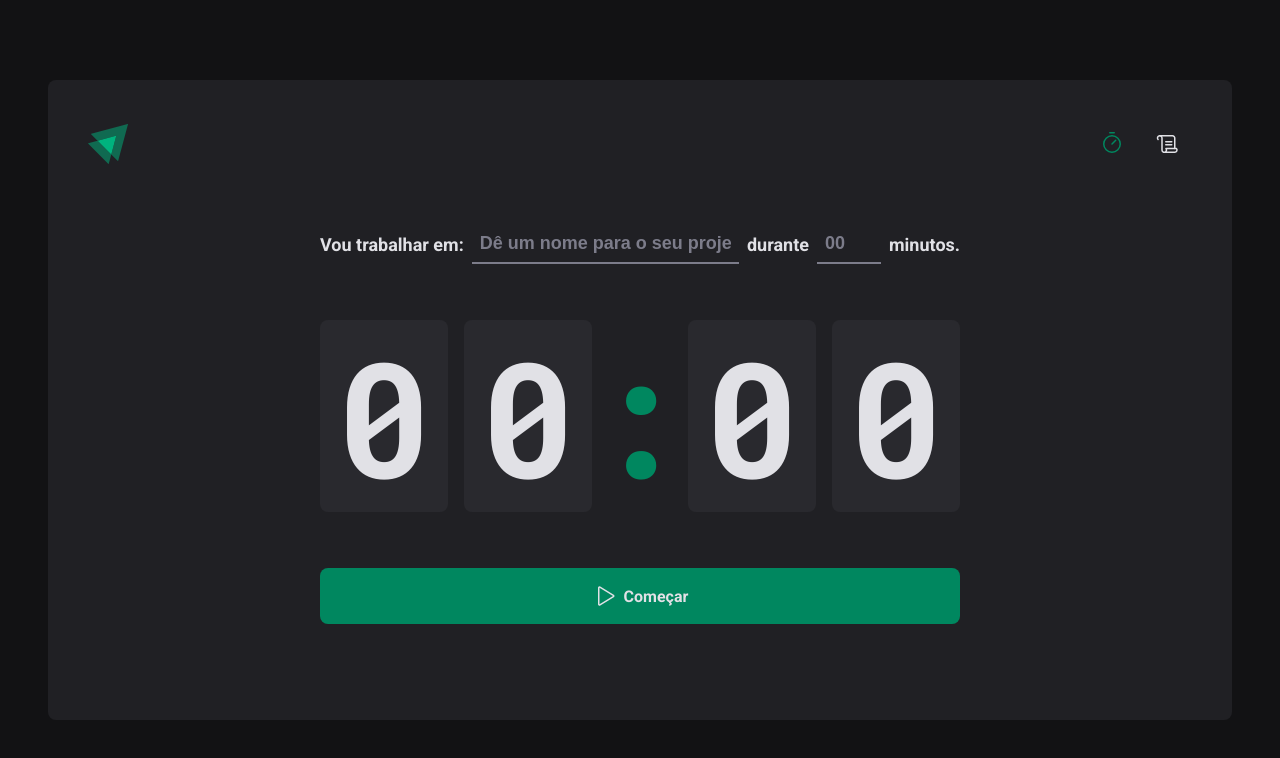
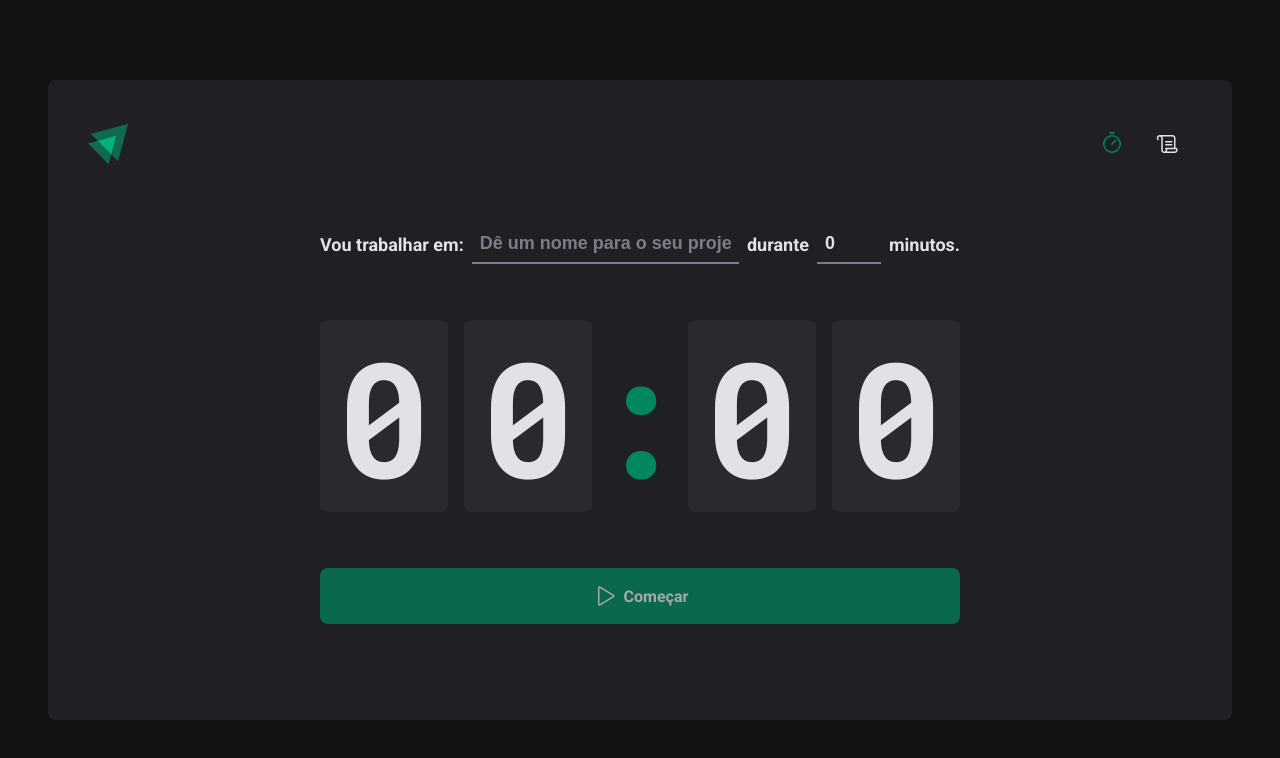
Before and after one commit to GustavoGJesus/pomodoro, a React (Vite) app: page / in a window 1280 px wide. Shown: the top 758 px of the page. Built offline with nearby package versions, Linux system fonts and the light colour scheme.

Commit message:
feat: add validate form

```diff
--- a/package.json
+++ b/package.json
@@ -10,11 +10,14 @@
     "preview": "vite preview"
   },
   "dependencies": {
+    "@hookform/resolvers": "^3.1.0",
     "phosphor-react": "^1.4.1",
     "react": "^18.2.0",
     "react-dom": "^18.2.0",
+    "react-hook-form": "^7.43.9",
     "react-router-dom": "^6.11.0",
-    "styled-components": "^5.3.10"
+    "styled-components": "^5.3.10",
+    "zod": "^3.21.4"
   },
   "devDependencies": {
     "@types/react": "^18.0.28",
--- a/src/pages/Home/index.tsx
+++ b/src/pages/Home/index.tsx
@@ -9,16 +9,49 @@
   TaskInput,
 } from "./styles";
 
+import { useForm } from "react-hook-form";
+import { zodResolver } from "@hookform/resolvers/zod";
+import * as zod from "zod";
+
+const newCycleFormValidationSchema = zod.object({
+  task: zod.string().min(1, "Informe a tarefa"),
+  minutesAmount: zod
+    .number()
+    .min(5, "O ciclo precisa ser de no mínimo 05 minutos")
+    .max(60, "O ciclo precisa ser de no máximo 60 minutos"),
+});
+
+type NewCycleFormData = zod.infer<typeof newCycleFormValidationSchema>;
+
 export function Home() {
+  const { register, handleSubmit, watch, formState, reset } =
+    useForm<NewCycleFormData>({
+      resolver: zodResolver(newCycleFormValidationSchema),
+      defaultValues: {
+        task: "",
+        minutesAmount: 0,
+      },
+    });
+
+  function handleCreateNewCycle(data: NewCycleFormData) {
+    console.log(data);
+    console.log(formState.errors);
+    reset();
+  }
+
+  const task = watch("task");
+  const isSubmitDisabled = !task;
+
   return (
     <HomeContainer>
-      <form action="">
+      <form onSubmit={handleSubmit(handleCreateNewCycle)} action="">
         <FormContainer>
           <label htmlFor="task">Vou trabalhar em:</label>
           <TaskInput
             id="task"
             list="task-suggestion"
             placeholder="Dê um nome para o seu projeto"
+            {...register("task")}
           />
 
           <datalist id="task-suggestion">
@@ -35,6 +68,7 @@
             step={5}
             min={5}
             max={60}
+            {...register("minutesAmount", { valueAsNumber: true })}
           />
 
           <span>minutos.</span>
@@ -48,7 +82,7 @@
           <span>0</span>
         </ContDownContainer>
 
-        <StartCountDownButton type="submit">
+        <StartCountDownButton type="submit" disabled={isSubmitDisabled}>
           <Play size={24} />
           Começar
         </StartCountDownButton>
```
Also changed, not shown: 2 other files (tests, documents, lock files or other folders).
